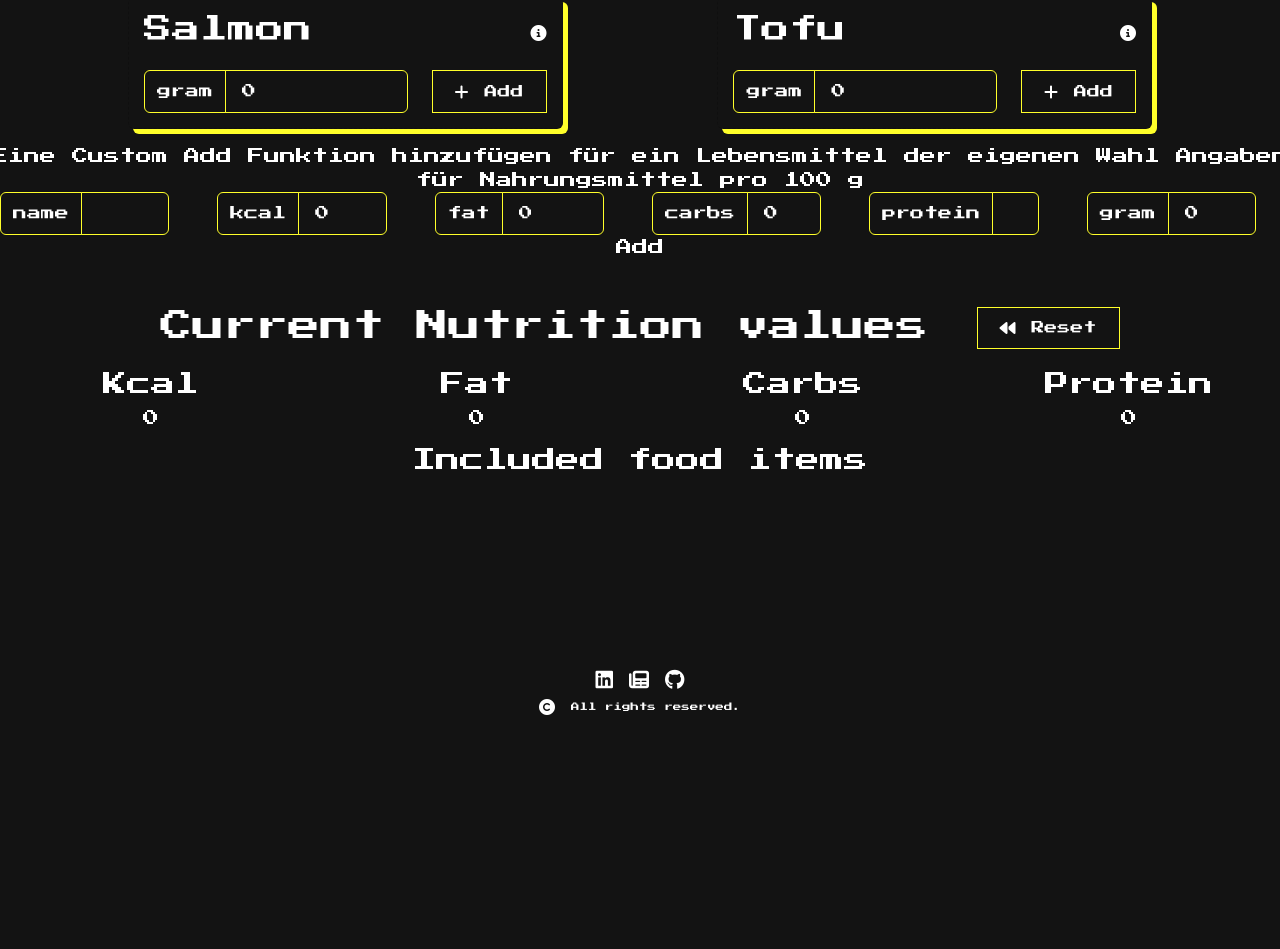
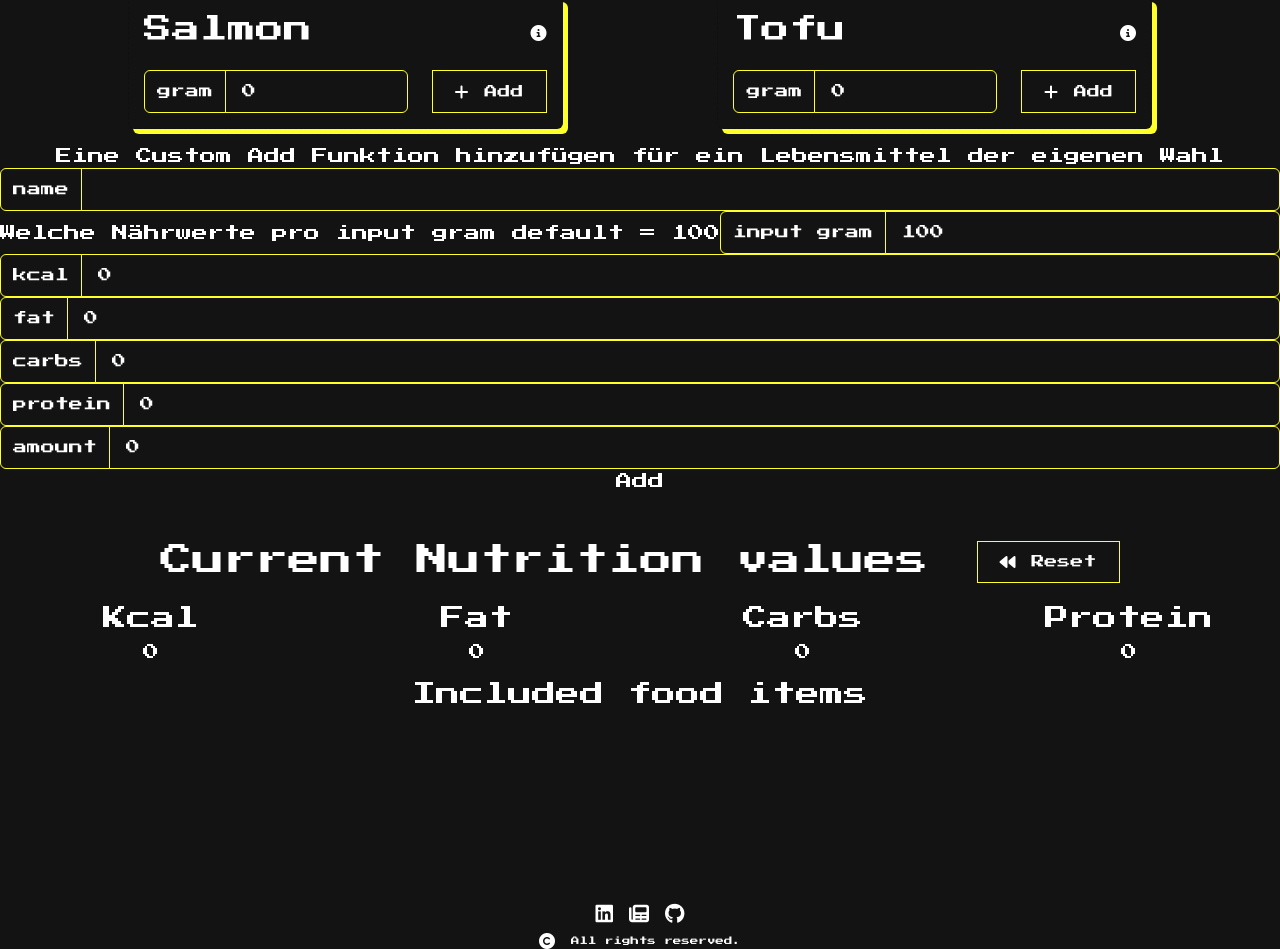
Before and after one commit to Matthes-Baer/NutritionCalculator, a Vue app: page / in a window 1280 px wide. Shown: the part 1175-2124 px from the top of the page. Before the commit the page ends 1890 px from the top, so only its background shows below. Built offline with nearby package versions, Linux system fonts and the light colour scheme.

Commit message:
fix: fixed wrong calculation for customAdd component

```diff
--- a/src/components/nutrition/CustomAdd.vue
+++ b/src/components/nutrition/CustomAdd.vue
@@ -13,10 +13,11 @@ export default {
       name: "",
       amount: 0,
       customAdd: true,
+      inputAmount: 100,
     };
   },
   methods: {
-    addHandler: (
+    addHandler: function (
       kcal: number,
       fat: number,
       carbs: number,
@@ -24,11 +25,15 @@ export default {
       name: string,
       amount: number,
       customAdd: boolean
-    ) => {
-      kcal = (kcal / 100) * amount;
-      fat = (fat / 100) * amount;
-      carbs = (carbs / 100) * amount;
-      protein = (protein / 100) * amount;
+    ) {
+      if (!name) {
+        nutritionStore.error = { boolean: true, message: "name is missing" };
+        return;
+      }
+      kcal = (kcal / this.inputAmount) * amount;
+      fat = (fat / this.inputAmount) * amount;
+      carbs = (carbs / this.inputAmount) * amount;
+      protein = (protein / this.inputAmount) * amount;
 
       nutritionStore.addToCurrentNutrition(
         kcal,
@@ -39,17 +44,33 @@ export default {
         amount,
         customAdd
       );
+      this.kcal = 0;
+      this.fat = 0;
+      this.carbs = 0;
+      this.protein = 0;
+      this.amount = 0;
+      this.inputAmount = 100;
+      this.name = "";
     },
+  },
+  mounted() {
+    nutritionStore.error = { boolean: false, message: "" };
   },
 };
 </script>
 
 <template>
   Eine Custom Add Funktion hinzufügen für ein Lebensmittel der eigenen Wahl
-  Angaben für Nahrungsmittel pro 100 g
+  <div class="d-flex flex-column">
     <div class="d-flex align-items-center form-group me-4" style="flex: 1">
       <span>name</span>
       <input class="form-field" type="text" v-model="name" />
+    </div>
+
+    <div class="d-flex align-items-center form-group me-4" style="flex: 1">
+      Welche Nährwerte pro input gram default = 100
+      <span>input gram</span>
+      <input class="form-field" type="number" v-model="inputAmount" />
     </div>
 
     <div class="d-flex align-items-center form-group me-4" style="flex: 1">
@@ -73,12 +94,15 @@ export default {
     </div>
 
     <div class="d-flex align-items-center form-group me-4" style="flex: 1">
-    <span>gram</span>
+      <span>amount</span>
       <input class="form-field" type="number" v-model="amount" min="0" />
     </div>
 
-  <div @click="addHandler(kcal, fat, carbs, protein, name, amount, customAdd)">
+    <div
+      @click="addHandler(kcal, fat, carbs, protein, name, amount, customAdd)"
+    >
       Add
+    </div>
   </div>
 </template>
 
```
Lines whose indentation alone changed are shown as unchanged.
